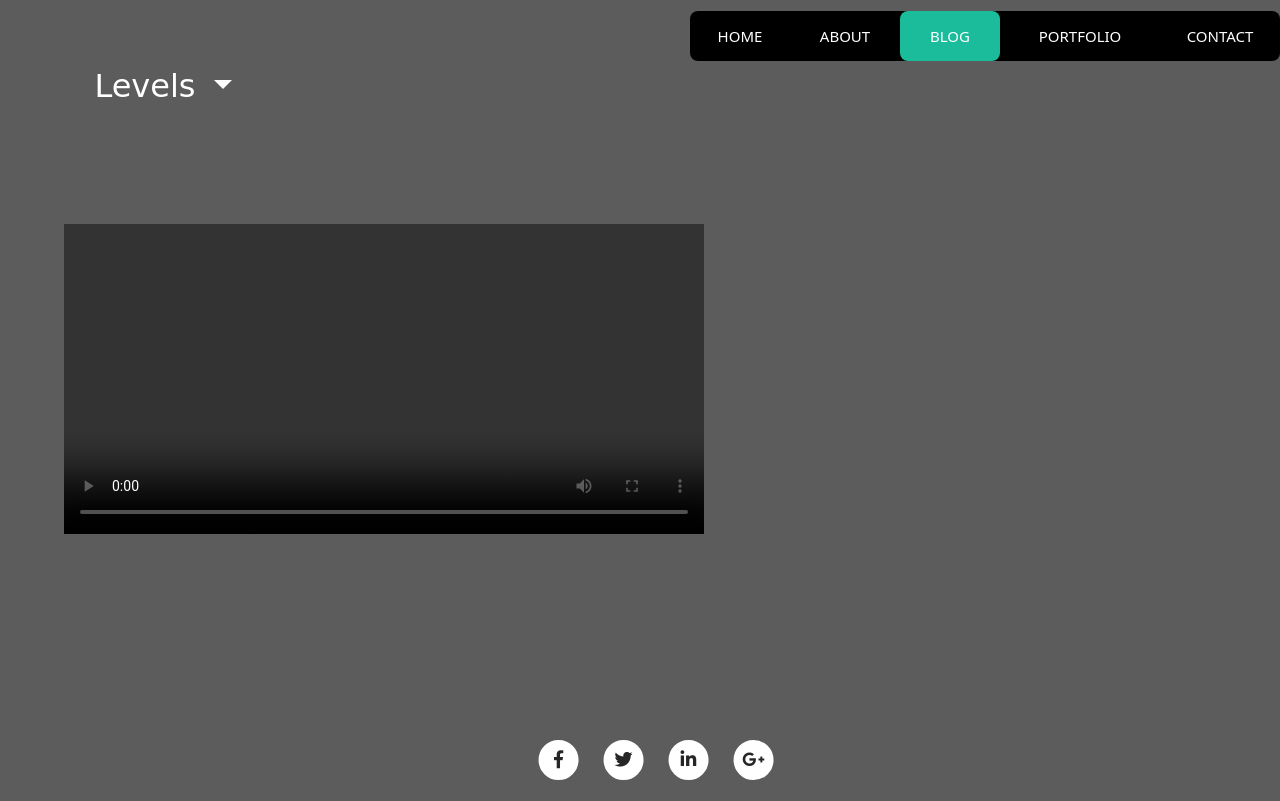
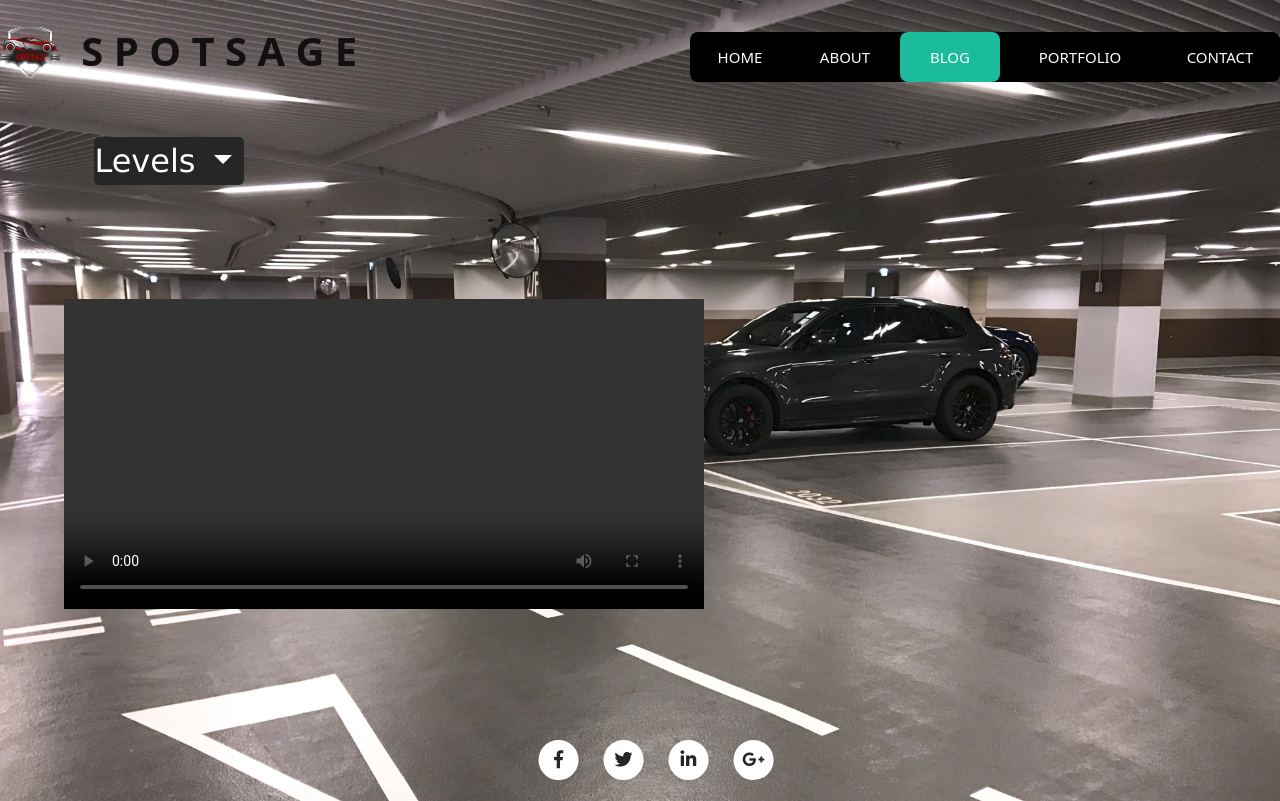
Before and after one commit to Shashank-crypto-coder/psmfinalversion_01, a FastAPI app: page / in a window 1280 px wide. Before the commit the page ends 780 px from the top, so only its background shows below. Run offline with FastAPI, Linux system fonts and the light colour scheme; some libraries are stand-ins or nearby versions.

Commit message:
version2

```diff
--- a/templates/index.html
+++ b/templates/index.html
@@ -4,13 +4,16 @@
         <script src="https://cdn.jsdelivr.net/npm/bootstrap@5.3.0/dist/js/bootstrap.bundle.min.js" integrity="sha384-geWF76RCwLtnZ8qwWowPQNguL3RmwHVBC9FhGdlKrxdiJJigb/j/68SIy3Te4Bkz" crossorigin="anonymous"></script>
         <link rel="stylesheet" href="https://cdnjs.cloudflare.com/ajax/libs/font-awesome/4.7.0/css/font-awesome.min.css">
         <style>
-            #value-container {
+
+          #value-container {
         position: absolute;
         top: 50%;
         left: 60%;
         font-size: 30px;
         font-weight: bold;
         font-family: Georgia, 'Times New Roman', Times, serif;
+        border-radius: 5px;
+        color: #fff;
       }
         .video-container {
             margin-top: 15%;
@@ -23,15 +26,43 @@
             height: 400px;
           }
 
+
 h1{
   padding-left: 30px;
+}
+#value-container{
+    color: #fff;
+    background-color: #1abc9c;
+
+}
+#value-container:hover{
+    background-color: #da441b;
+    color: #262626;
 }
 body {
     margin: 0;
     padding: 0;
     background: #5d5c5c;
+    background-image: url("static/bg2.webp");
+    background-size: cover;
+
+}
+.mall-button{
+  text-decoration: none;
+  color: #fff;
+  background: #262626;
+  padding: 15px 40px;
+  border-radius: 4px;
+  font-weight: normal;
+  text-transform: uppercase;
+  transition: all 0.2s ease-in-out;
 }
 
+.mall-button:hover {
+  color: #262626;
+  box-shadow: 0 5px 15px #1abc9c;
+  background-color: #1abc9c;
+}
 #footer ul {
     display: flex;
     position: absolute;
@@ -112,6 +143,7 @@
     border-radius: 8px;
     font-size: 0;
     background-color: black;
+
 }
 
 nav a{
@@ -181,6 +213,9 @@
         integrity="sha384-UHRtZLI+pbxtHCWp1t77Bi1L4ZtiqrqD80Kn4Z8NTSRyMA2Fd33n5dQ8lWUE00s/" crossorigin="anonymous">
 </head>
     <body>
+      <img src="static/Subject 2.png" style="width:60;margin-right:40%; margin-top: 2%;size: 20px;">
+    <h1 style="color:rgb(18, 16, 16);margin-top: -4%;margin-left: 4%; font-family:system-ui, -apple-system, BlinkMacSystemFont, 'Segoe UI', Roboto, Oxygen, Ubuntu, Cantarell, 'Open Sans', 'Helvetica Neue', sans-serif; font-weight: 600;">S P O T S A G E</h1>
+
 <nav>
     <a href="#">Home</a>
     <a href="#">About</a>
@@ -192,8 +227,8 @@
 
 
             <ul>
-            <li class="nav-item dropdown" style="list-style:none;">
-              <a class="nav-link dropdown-toggle" href="#" role="button" data-bs-toggle="dropdown" aria-expanded="false" style="font-size: xx-large;margin-top: 5%;margin-left: 5%;color:white;font-family:cursive">
+            <li class="nav-item dropdown" style="list-style:none;" >
+              <a class="nav-link dropdown-toggle" href="#" role="button" data-bs-toggle="dropdown" aria-expanded="false" style="font-size: xx-large;margin-top: 5%;margin-left: 5%;color:white;font-family:Verdana, Geneva, Tahoma, sans-serif; background-color: #262626; width:150px; border-radius: 5px;">
                 Levels
               </a>
               <ul class="dropdown-menu">
@@ -206,7 +241,7 @@
             </ul>
           </section>
           <br><br>
-          <div id="value-container" style="background-color:#1abc9c;"></div>
+          <div id="value-container"></div>
           <video id="my-video" width="640" height="360" controls style="margin-left: 5%;" loop autoplay>
             <!-- <source src="/static/final1.mp4" type="video/mp4"> -->
           </video>
@@ -229,7 +264,7 @@
           var formattedTime = formatTime(currentTime);
           if (valueDict.hasOwnProperty(formattedTime)) {
             var value = valueDict[formattedTime];
-            valueContainer.textContent = "Available slots: " + value;
+            valueContainer.textContent = "     Available slots: " + value+"      ";
           } else {
             valueContainer.textContent = "";
           }
```
Also changed, not shown: static/Subject 2.png (added), static/bg2.webp (added).
